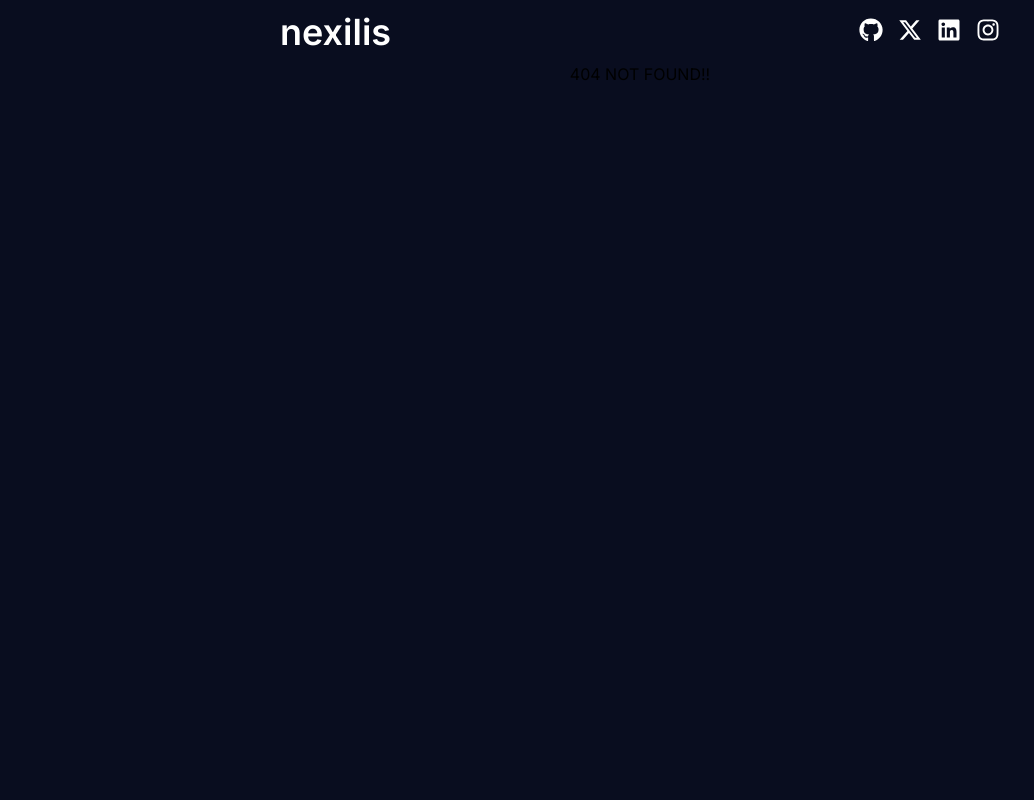
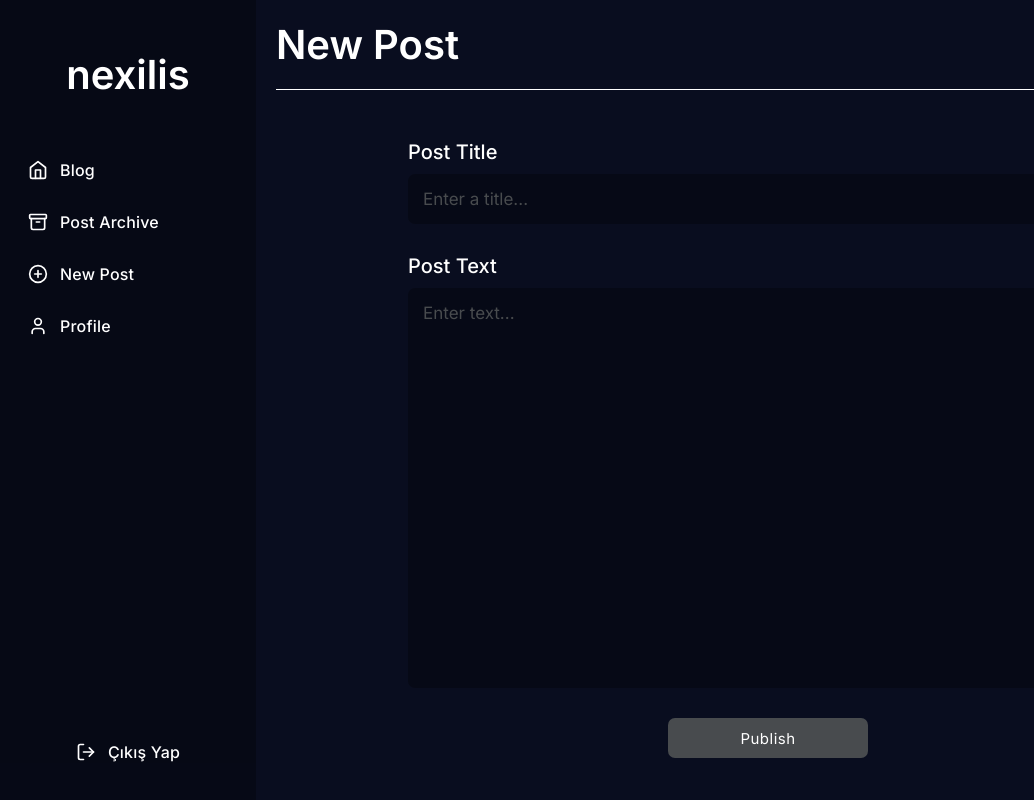
Before and after one commit to yusuftotic/nexilis-client, a React (Vite) app: page /dashboard/new-post in a window 1280 px wide. Before the commit this address had no page. Shown: the top 800 px of the page, without its empty margins (0-1034 px from the left). Built offline with nearby package versions, Linux system fonts and the light colour scheme.

Commit message:
Add a new post creation page

```diff
--- a/src/App.jsx
+++ b/src/App.jsx
@@ -1,20 +1,28 @@
 import React from "react";
-import { Routes, Route } from 'react-router-dom';
+import { Routes, Route, useLocation } from 'react-router-dom';
 
 import Nav from "./components/nav/Nav.jsx";
 import Blog from './pages/blog/Blog.jsx';
 import Post from "./pages/post/Post.jsx";
 import Login from "./pages/login/Login.jsx";
 import Dashboard from "./pages/dashboard/Dashboard.jsx";
+import NewPost from "./pages/new-post/NewPost.jsx";
 import NotFound from './pages/not-found/NotFound.jsx';
 
 import './App.css';
 
 export default function App() {
 
+  const location = useLocation();
+
+  const isDashboardRoute = location.pathname.startsWith('/dashboard');
+
+  console.log(location);
+
   return (
     <div className="app">
-      <Nav />
+
+      {!isDashboardRoute && <Nav />}
 
       <Routes>
 
@@ -22,11 +30,11 @@ export default function App() {
 
         <Route path="/post" element={<Post />} />
 
-        {/* <Route path="/dashboard" element={<Post />} /> */}
-
         <Route path="/login" element={<Login />} />
 
-        <Route path="/dashboard" element={<Dashboard />} />
+        <Route path="/dashboard/*" element={<Dashboard />}>
+          <Route path="new-post" element={<NewPost />} />
+        </Route>
 
         <Route path="*" element={<NotFound />} />
 
--- /dev/null
+++ b/src/components/side/Side.css
@@ -0,0 +1,101 @@
+.side {
+  width: 256px;
+  height: 100vh;
+  background-color: rgba(0, 0, 0, .3);
+  position: fixed;
+  padding-top: 50px;
+}
+
+.sideLogo {
+  color: #ffffff;
+  font-size: 40px;
+  font-weight: 600;
+  text-align: center;
+}
+
+.sideHeader {
+  width: 100%;
+  height: 48px;
+  display: grid;
+  place-items: center;
+  margin-bottom: 48px;
+}
+
+.sideMenuWrapper {
+  width: 256px;
+  height: calc(100% - 120px);
+  display: flex;
+  flex-direction: column;
+  align-items: center;
+  justify-content: space-between;
+}
+
+.sideMenu {
+  display: flex;
+  flex-direction: column;
+  align-items: center;
+  justify-content: flex-start;
+  gap: 4px;
+}
+
+.sideMenu .sideMenuItem {
+  width: 256px;
+  height: 48px;
+  list-style: none;
+  padding: 0 16px;
+}
+
+.sideMenu .sideMenuItem .sideLink {
+  color: #ffffff;
+  background-color: var(--background-color-light);
+  font-size: 16px;
+  letter-spacing: .2px;
+  font-weight: 500;
+  width: 100%;
+  height: 48px;
+  display: flex;
+  align-items: center;
+  justify-content: flex-start;
+  gap: 12px;
+  border-radius: var(--border-radius-secondary);
+  padding: 0 12px;
+  text-decoration: none;
+  cursor: pointer;
+}
+
+.sideMenu .sideMenuItem .sideLink:hover {
+  opacity: .5;
+}
+
+.sideLogoutWrapper {
+  width: 256px;
+  height: 48px;
+  list-style: none;
+  padding: 0 16px;
+}
+
+.sideLogoutButton {
+  color: #ffffff;
+  background-color: transparent;
+  font-size: 16px;
+  font-weight: 500;
+  letter-spacing: .2px;
+  width: 100%;
+  height: 48px;
+  display: flex;
+  align-items: center;
+  justify-content: center;
+  gap: 12px;
+  border: none;
+  border-radius: 10px;
+  cursor: pointer;
+}
+
+.sideLogoutButton:hover {
+  opacity: .5;
+}
+
+.sideIcon {
+  width: 20px;
+  height: 20px;
+}
--- /dev/null
+++ b/src/components/side/Side.jsx
@@ -0,0 +1,58 @@
+import React from 'react';
+import { Link } from 'react-router-dom';
+import { LuHome, LuPlusCircle, LuArchive, LuUser, LuLogOut } from 'react-icons/lu';
+
+import './Side.css';
+
+export default function Side() {
+  return (
+    <div className="side">
+
+      <div className="sideHeader">
+        <h1 className="sideLogo">nexilis</h1>
+      </div>
+
+      <div className="sideMenuWrapper">
+
+        <ul className="sideMenu">
+          <li className="sideMenuItem">
+            <Link to="/" className="sideLink">
+              <LuHome className="sideIcon" />
+              Blog
+            </Link>
+          </li>
+
+          <li className="sideMenuItem">
+            <Link to="/dashboard/post-archive" className="sideLink">
+              <LuArchive className="sideIcon" />
+              Post Archive
+            </Link>
+          </li>
+
+          <li className="sideMenuItem">
+            <Link to="/dashboard/new-post" className="sideLink">
+              <LuPlusCircle className="sideIcon" />
+              New Post
+            </Link>
+          </li>
+
+          <li className="sideMenuItem">
+            <Link to="/dashboard/profile" className="sideLink">
+              <LuUser className="sideIcon" />
+              Profile
+            </Link>
+          </li>
+        </ul>
+
+        <div className="sideLogoutWrapper">
+          <button type="button" className="sideLogoutButton">
+            <LuLogOut className="sideIcon" />
+            Çıkış Yap
+          </button>
+        </div>
+
+      </div>
+
+    </div>
+  )
+}
--- a/src/pages/dashboard/Dashboard.css
+++ b/src/pages/dashboard/Dashboard.css
@@ -6,122 +6,11 @@
 
 .dashboard {
   width: calc(100vw - 256px);
-  min-height: calc(100vh - 64px);
+  min-height: 100vh;
   /* background-color: aqua; */
+  padding: 20px 20px 50px 20px;
 }
 
 .sideContainer {
   width: 256px;
 }
-
-.sideLogo {
-  color: #ffffff;
-  font-size: 40px;
-  font-weight: 600;
-  text-align: center;
-}
-
-.sideLinks {
-  display: flex;
-  flex-direction: column;
-}
-
-.side {
-  width: 256px;
-  height: calc(100vh - 64px);
-  background-color: rgba(0, 0, 0, .3);
-  position: fixed;
-}
-
-.sideHeader {
-  width: 100%;
-  height: 48px;
-  display: grid;
-  place-items: center;
-  margin-bottom: 48px;
-}
-
-.sideLogo span {
-  color: var(--color-dark-primary);
-  font-size: 17px;
-  font-weight: 400;
-}
-
-.sideMenuWrapper {
-  width: 256px;
-  height: calc(100% - 120px);
-  display: flex;
-  flex-direction: column;
-  align-items: center;
-  justify-content: space-between;
-}
-
-.sideMenu {
-  display: flex;
-  flex-direction: column;
-  align-items: center;
-  justify-content: flex-start;
-  gap: 4px;
-}
-
-.sideMenu .sideMenuItem {
-  width: 256px;
-  height: 48px;
-  list-style: none;
-  padding: 0 16px;
-}
-
-.sideMenu .sideMenuItem .sideLink {
-  color: #ffffff;
-  background-color: var(--background-color-light);
-  font-size: 16px;
-  letter-spacing: .2px;
-  font-weight: 500;
-  width: 100%;
-  height: 48px;
-  display: flex;
-  align-items: center;
-  justify-content: flex-start;
-  gap: 12px;
-  border-radius: var(--border-radius-secondary);
-  padding: 0 12px;
-  text-decoration: none;
-  cursor: pointer;
-}
-
-.sideMenu .sideMenuItem .sideLink:hover {
-  opacity: .5;
-}
-
-.sideLogoutWrapper {
-  width: 256px;
-  height: 48px;
-  list-style: none;
-  padding: 0 16px;
-}
-
-.sideLogoutButton {
-  color: #ffffff;
-  background-color: transparent;
-  font-size: 16px;
-  font-weight: 500;
-  letter-spacing: .2px;
-  width: 100%;
-  height: 48px;
-  display: flex;
-  align-items: center;
-  justify-content: center;
-  gap: 12px;
-  border: none;
-  border-radius: 10px;
-  cursor: pointer;
-}
-
-.sideLogoutButton:hover {
-  opacity: .5;
-}
-
-.sideIcon {
-  width: 20px;
-  height: 20px;
-}
--- a/src/pages/dashboard/Dashboard.jsx
+++ b/src/pages/dashboard/Dashboard.jsx
@@ -1,9 +1,10 @@
 import React from 'react';
-import { Link } from 'react-router-dom';
-import { LuPlusCircle, LuArchive, LuUser, LuLogOut } from 'react-icons/lu';
 
+import Side from '../../components/side/Side';
 
 import './Dashboard.css';
+import { Outlet, Route, Routes } from 'react-router-dom';
+import NewPost from '../new-post/NewPost';
 
 export default function Dashboard() {
   return (
@@ -11,49 +12,11 @@ export default function Dashboard() {
 
       <div className="sideContainer"></div>
 
-      <div className="side">
-
-        <div className="sideHeader">
-          <h1 className="sideLogo">nexilis</h1>
-        </div>
-
-        <div className="sideMenuWrapper">
-
-          <ul className="sideMenu">
-            <li className="sideMenuItem">
-              <Link to="/create" className="sideLink">
-                <LuPlusCircle className="sideIcon" />
-                New Post
-              </Link>
-            </li>
-
-            <li className="sideMenuItem">
-              <Link to="/posts" className="sideLink">
-                <LuArchive className="sideIcon" />
-                Post Archive
-              </Link>
-            </li>
-
-            <li className="sideMenuItem">
-              <Link to="/profile" className="sideLink">
-                <LuUser className="sideIcon" />
-                Profile
-              </Link>
-            </li>
-          </ul>
-
-          <div className="sideLogoutWrapper">
-            <button type="button" className="sideLogoutButton">
-              <LuLogOut className="sideIcon" />
-              Çıkış Yap
-            </button>
-          </div>
-
-        </div>
-
-      </div>
+      <Side />
 
       <div className="dashboard">
+
+        <Outlet />
 
       </div>
 
--- /dev/null
+++ b/src/pages/new-post/NewPost.css
@@ -0,0 +1,106 @@
+.newpost {
+  width: 100%;
+  min-height: 100vh;
+  display: flex;
+  flex-direction: column;
+  gap: 50px;
+}
+
+.newpostHeader {
+  display: flex;
+  flex-direction: column;
+  border-bottom: 1px solid #ffffff;
+  padding-bottom: 20px;
+}
+
+.newpostHeader .newpostHeading {
+  color: #ffffff;
+  font-size: 40px;
+  font-weight: 600;
+}
+
+.newpostForm {
+  width: 720px;
+  display: flex;
+  flex-direction: column;
+  align-self: center;
+  width: 720px;
+  gap: 30px;
+}
+
+.newpostForm .newpostTitle {
+  display: flex;
+  flex-direction: column;
+  gap: 10px;
+}
+
+.newpostForm .newpostTitle .newpostTitleLabel {
+  color: #ffffff;
+  font-size: 20px;
+  font-weight: 500;
+}
+
+.newpostForm .newpostTitle .newpostTitleInput {
+  color: #C0C5D0;
+  padding: 15px;
+  font-size: 17px;
+  font-weight: 400;
+  background-color: rgba(0, 0, 0, .3);
+  border: none;
+  outline: none;
+  border-radius: 7px;
+}
+.newpostForm .newpostTitle .newpostTitleInput::placeholder {
+  color: #484b4e;
+}
+
+.newpostForm .newpostText {
+  display: flex;
+  flex-direction: column;
+  gap: 10px;
+}
+
+.newpostForm .newpostText .newpostTextLabel {
+  color: #ffffff;
+  font-size: 20px;
+  font-weight: 500;
+}
+
+.newpostForm .newpostText .newpostTextInput {
+  color: #C0C5D0;
+  height: 400px;
+  padding: 15px;
+  font-size: 17px;
+  font-weight: 400;
+  background-color: rgba(0, 0, 0, .3);
+  border: none;
+  outline: none;
+  border-radius: 7px;
+  resize: none;
+}
+.newpostForm .newpostText .newpostTextInput::placeholder {
+  color: #484b4e;
+}
+
+.newpostForm .newpostButtonContainer {
+  display: flex;
+  align-items: center;
+  justify-content: center;
+}
+
+.newpostForm .newpostButtonContainer .newpostButton {
+  width: 200px;
+  height: 40px;
+  color: #ffffff;
+  font-size: 15px;
+  font-weight: 400;
+  letter-spacing: .5px;
+  border: none;
+  border-radius: 7px;
+  outline: none;
+  background-color: #484b4e;
+}
+.newpostForm .newpostButtonContainer .newpostButton:hover {
+  cursor: pointer;
+  background-color: #333438;
+}
--- /dev/null
+++ b/src/pages/new-post/NewPost.jsx
@@ -0,0 +1,51 @@
+import React, { useState } from 'react';
+
+import './NewPost.css';
+
+export default function NewPost() {
+
+  const [title, setTitle] = useState("");
+  const [text, setText] = useState("");
+
+  return (
+    <div className="newpost">
+
+      <div className="newpostHeader">
+        <h2 className="newpostHeading">New Post</h2>
+      </div>
+
+      <form className="newpostForm">
+
+        <div className="newpostTitle">
+          <label className="newpostTitleLabel">Post Title</label>
+
+          <input
+            type="text"
+            value={title}
+            className="newpostTitleInput"
+            placeholder="Enter a title..."
+            onChange={(e) => setTitle(e.target.value.trim())}
+          />
+        </div>
+
+        <div className="newpostText">
+          <label className="newpostTextLabel">Post Text</label>
+
+          <textarea
+            type="text"
+            value={text}
+            className="newpostTextInput"
+            placeholder="Enter text..."
+            onChange={(e) => setText(e.target.value.trim())}
+          />
+        </div>
+
+        <div className="newpostButtonContainer">
+          <button type="button" className="newpostButton" >Publish</button>
+        </div>
+
+      </form>
+
+    </div>
+  )
+}
--- a/src/pages/post/Post.css
+++ b/src/pages/post/Post.css
@@ -42,4 +42,5 @@
   font-weight: 400;
   text-align: left;
   letter-spacing: .5px;
+  line-height: 30px;
 }
```
Also changed, not shown: src/pages/post-archive/PostArchive.css (added), src/pages/post-archive/PostArchive.jsx (added).
